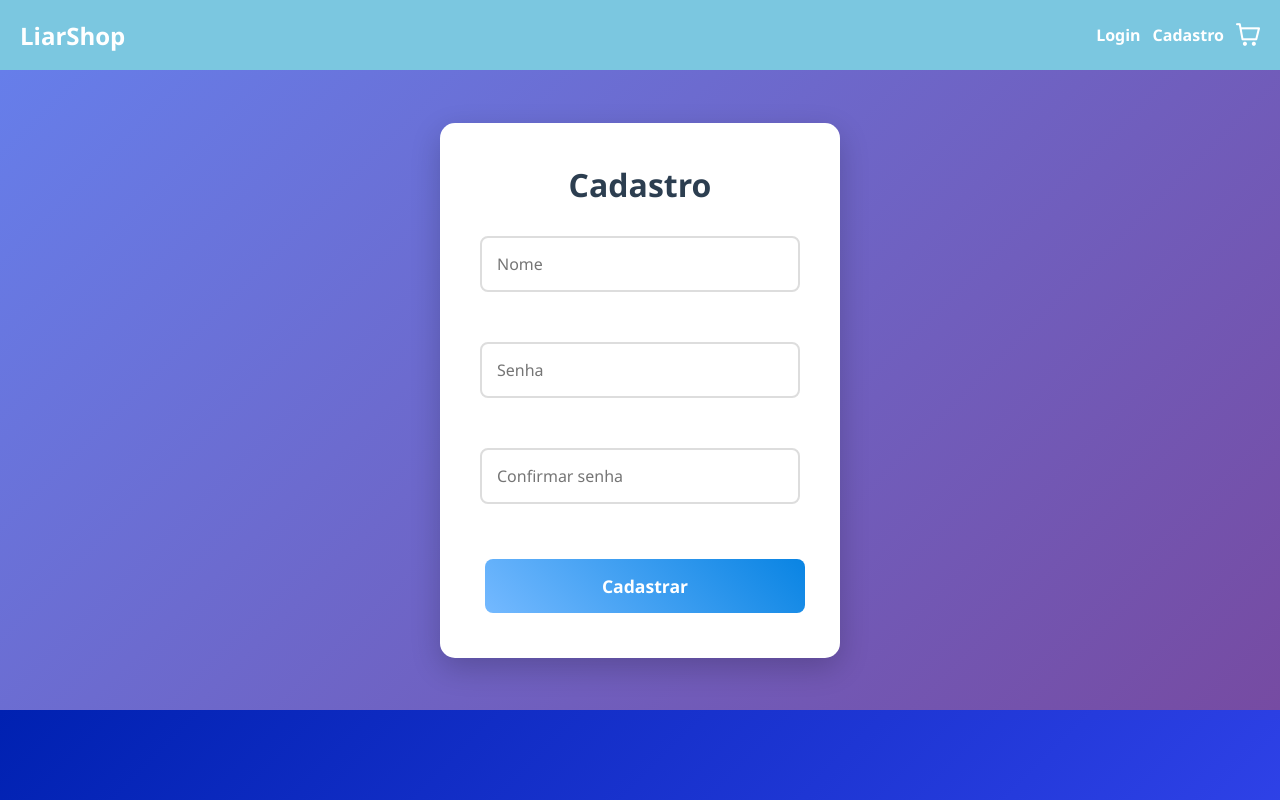
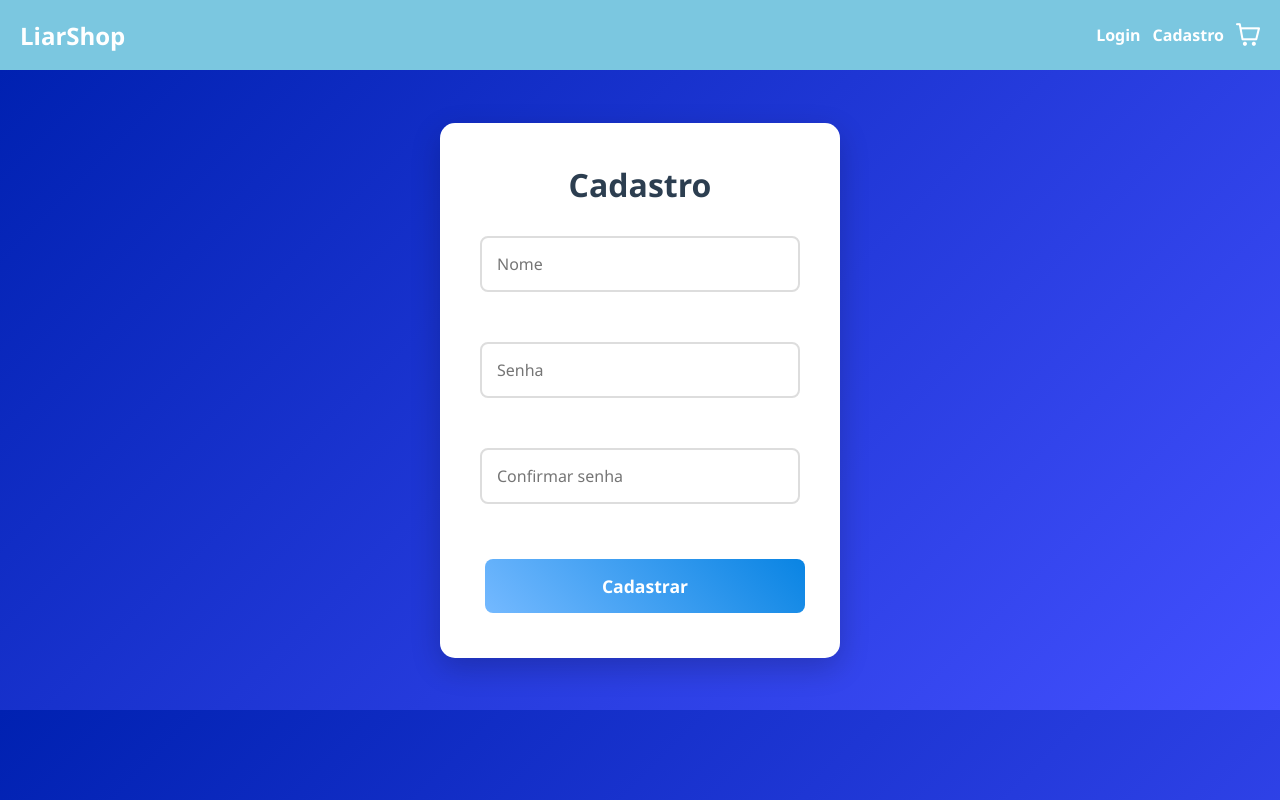
Before and after one commit to GusGoat014/FakeStore, a React (Vite) app: page /cadastro in a window 1280 px wide. Built offline with nearby package versions, Linux system fonts and the light colour scheme.

Commit message:
estilizei o cadastro

```diff
--- a/src/pages/Cadastro.css
+++ b/src/pages/Cadastro.css
@@ -5,7 +5,7 @@
   justify-content: center;
   min-height: 80vh;
   padding: 20px;
-  background: linear-gradient(135deg, #667eea 0%, #764ba2 100%);
+  background: linear-gradient(135deg, #0021b1, #4350ff);
 }
 
 .cadastro-container {
```
